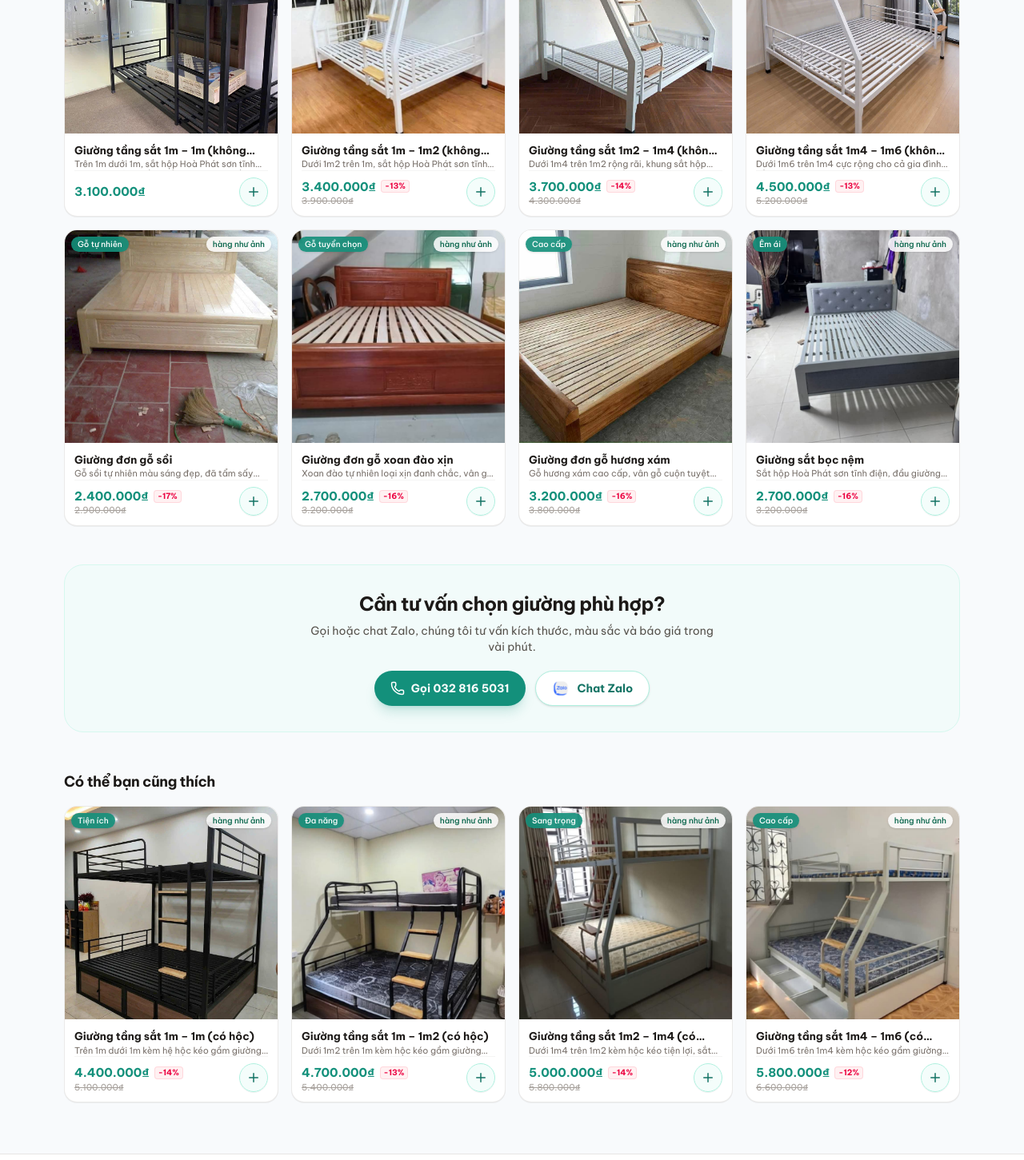
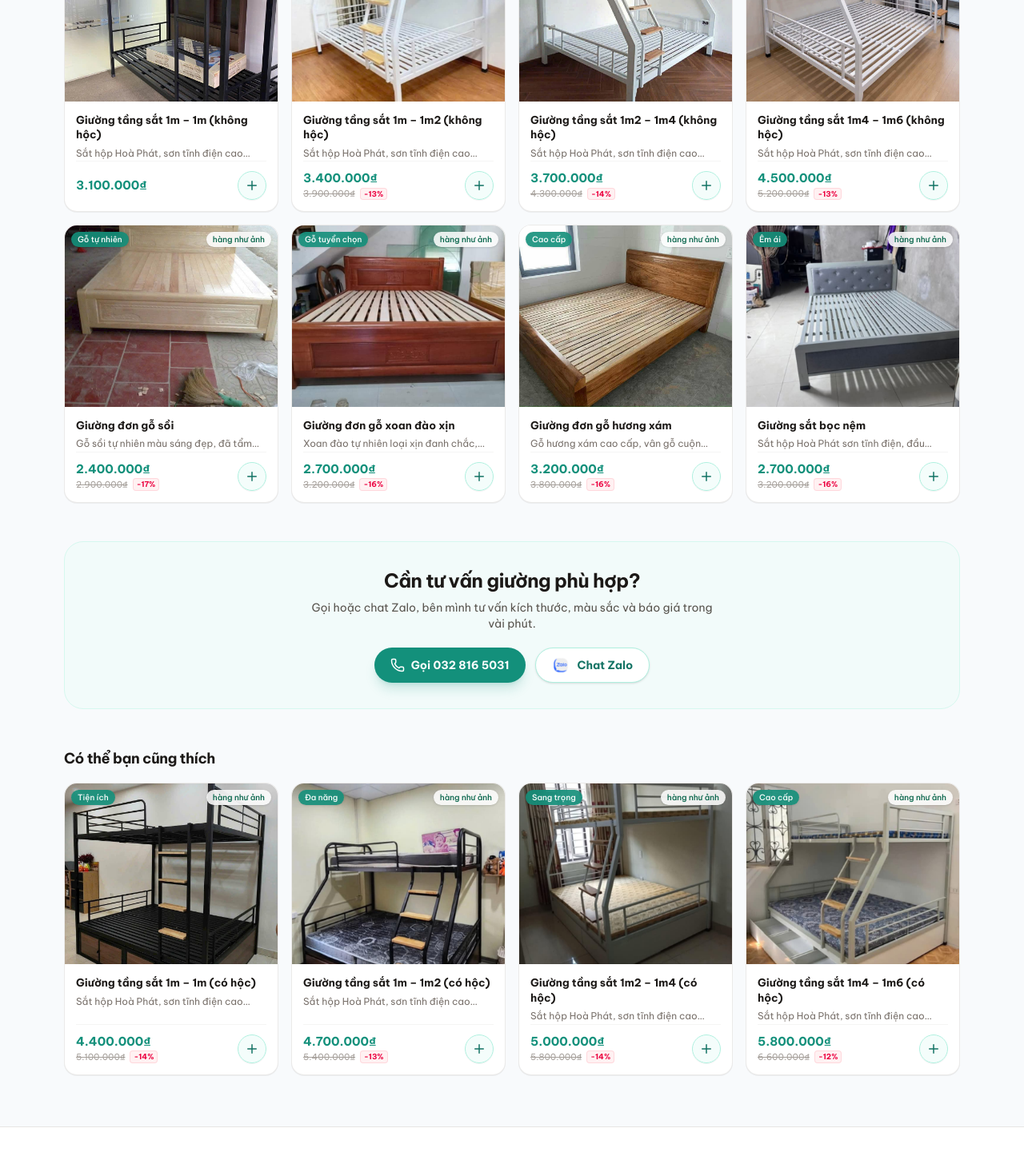
Before and after one commit to ismethanhtung/giuong-tang-binh-an, a Next.js app: page / in a window 1280 px wide. Shown: the part 1060-2511 px from the top of the page at 80% size. Built offline with nearby package versions, Linux system fonts and the light colour scheme.

Commit message:
Cập nhật layout thẻ sản phẩm, huy hiệu cam kết và tối ưu hiển thị mobile

```diff
--- a/src/app/page.tsx
+++ b/src/app/page.tsx
@@ -47,8 +47,7 @@ export default function HomePage() {
                             </span>
                         </h1>
                         <p className="mt-4 max-w-md text-sm leading-relaxed text-stone-200 sm:text-base">
-                            Giường tầng, giường sắt, giường gỗ, tủ và bàn ghế
-                            ăn.
+                            Giường tầng, giường sắt, giường gỗ, tủ và bàn ghế.
                         </p>
                         <div className="mt-7 flex flex-wrap gap-3">
                             <Link
@@ -161,10 +160,10 @@ export default function HomePage() {
                 {/* CTA band */}
                 <section className="mt-12 overflow-hidden rounded-3xl border border-brand-100 bg-brand-50/70 p-6 text-center sm:p-8">
                     <h2 className="text-xl font-bold tracking-tight text-stone-900 sm:text-2xl">
-                        Cần tư vấn chọn giường phù hợp?
+                        Cần tư vấn giường phù hợp?
                     </h2>
                     <p className="mx-auto mt-2 max-w-lg text-sm text-stone-600">
-                        Gọi hoặc chat Zalo, chúng tôi tư vấn kích thước, màu sắc
+                        Gọi hoặc chat Zalo, bên mình tư vấn kích thước, màu sắc
                         và báo giá trong vài phút.
                     </p>
                     <div className="mt-5 flex flex-wrap justify-center gap-3">
--- a/src/components/Footer.tsx
+++ b/src/components/Footer.tsx
@@ -163,7 +163,8 @@ export default function Footer() {
                         Tự hào hàng Việt Nam chất lượng cao.
                     </span>
                     <span>
-                        Cam kết hàng như ảnh, đúng chất lượng, bảo hành uy tín.
+                        Cam kết hàng như ảnh, đúng chất lượng, an toàn chắc
+                        chắn.
                     </span>
                 </div>
             </div>
--- a/src/components/ProductCard.tsx
+++ b/src/components/ProductCard.tsx
@@ -42,14 +42,14 @@ export default function ProductCard({ product }: { product: Product }) {
                 href={`/san-pham/${product.slug}`}
                 className="flex flex-1 flex-col"
             >
-                {/* Ảnh sản phẩm chiếm ưu thế chính (tỉ lệ vuông 1:1 rõ nét) */}
+                {/* Ảnh sản phẩm: tỉ lệ chiều cao 0.85 (aspect-[20/17]) */}
                 <div className="relative overflow-hidden bg-stone-100">
                     <ProductImage
                         type={product.type}
                         color={product.color}
                         src={currentImage}
                         alt={product.name}
-                        className="aspect-square w-full object-cover transition-transform duration-300 group-hover:scale-102"
+                        className="aspect-[20/17] w-full object-cover transition-transform duration-300 group-hover:scale-102"
                     />
 
                     {/* Badge bên trái: kích thước, padding và font đồng bộ hoàn toàn với badge 'hàng như ảnh' bên phải */}
@@ -81,7 +81,7 @@ export default function ProductCard({ product }: { product: Product }) {
                                                     ? `Xem thêm ${remainingCount} ảnh nữa`
                                                     : `Xem ảnh ${idx + 1}`
                                             }
-                                            className={`relative h-8 w-8 sm:h-9 sm:w-9 shrink-0 cursor-pointer overflow-hidden rounded-md border-2 transition-all ${
+                                            className={`relative h-7.5 w-7.5 sm:h-8.5 sm:w-8.5 shrink-0 cursor-pointer overflow-hidden rounded-md border-2 transition-all ${
                                                 isActive
                                                     ? "border-brand-400 shadow-md opacity-100"
                                                     : "border-white/70 opacity-80 hover:opacity-100 hover:border-white"
@@ -107,11 +107,11 @@ export default function ProductCard({ product }: { product: Product }) {
                     )}
                 </div>
 
-                {/* Phần thông tin bên dưới tinh gọn và thanh thoát */}
-                <div className="flex flex-1 flex-col p-2.5 sm:p-3">
-                    {/* Tên sản phẩm gọn 1 dòng */}
+                {/* Phần thông tin bên dưới được tăng không gian và giãn cách thoáng hơn */}
+                <div className="flex flex-1 flex-col p-3 sm:p-3.5">
+                    {/* Tên sản phẩm co giãn tự nhiên: 1 dòng nếu ngắn, tối đa 2 dòng nếu dài */}
                     <h3
-                        className="line-clamp-1 text-xs sm:text-[13.5px] font-bold leading-snug text-stone-900 group-hover:text-brand-600 transition"
+                        className="line-clamp-2 text-xs sm:text-[13.5px] font-bold leading-snug text-stone-900 group-hover:text-brand-600 transition"
                         title={product.name}
                     >
                         {product.name}
@@ -119,28 +119,31 @@ export default function ProductCard({ product }: { product: Product }) {
 
                     {/* Mô tả sản phẩm gọn 1 dòng */}
                     {desc && (
-                        <p className="mt-0.5 line-clamp-1 text-[11px] leading-tight text-stone-500">
+                        <p className="mt-1 line-clamp-1 text-[11px] sm:text-xs leading-relaxed text-stone-500">
                             {desc}
                         </p>
                     )}
 
                     {/* Khu vực giá bán & nút thêm vào giỏ */}
-                    <div className="mt-auto pt-2 border-t border-stone-100 flex items-center justify-between gap-1.5">
+                    <div className="mt-auto pt-2.5 sm:pt-3 border-t border-stone-100 flex items-center justify-between gap-1.5">
                         <div className="flex flex-col min-w-0">
-                            <div className="flex items-center gap-1.5 flex-wrap">
-                                <span className="text-sm font-extrabold text-brand-600 sm:text-[15px] whitespace-nowrap">
+                            {/* Giá bán chính */}
+                            <span className="text-sm font-extrabold text-brand-600 sm:text-[15px] leading-tight whitespace-nowrap">
                                 {formatPrice(product.price)}
                             </span>
+
+                            {/* Giá cũ và % giảm nằm chung 1 hàng ngay bên dưới, không bị rớt hàng */}
+                            {product.oldPrice && (
+                                <div className="mt-0.5 flex items-center gap-1.5 flex-nowrap">
+                                    <span className="text-[11px] text-stone-400 line-through leading-none whitespace-nowrap">
+                                        {formatPrice(product.oldPrice)}
+                                    </span>
                                     {discount > 0 && (
-                                    <span className="inline-flex items-center rounded bg-rose-50 px-1 py-0.5 text-[10px] font-bold text-rose-600 border border-rose-200/70 leading-none whitespace-nowrap">
+                                        <span className="inline-flex items-center rounded bg-rose-50 px-1 py-0.5 text-[9.5px] font-bold text-rose-600 border border-rose-200/70 leading-none whitespace-nowrap shrink-0">
                                             -{discount}%
                                         </span>
                                     )}
                                 </div>
-                            {product.oldPrice && (
-                                <span className="text-[11px] text-stone-400 line-through leading-none mt-0.5">
-                                    {formatPrice(product.oldPrice)}
-                                </span>
                             )}
                         </div>
 
--- a/src/data/products.json
+++ b/src/data/products.json
@@ -7,8 +7,8 @@
         "price": 3100000,
         "badge": "Tiết kiệm",
         "featured": true,
-    "shortDesc": "Trên 1m dưới 1m, sắt hộp Hoà Phát sơn tĩnh điện cao cấp, chắc chắn, không rung lắc.",
-    "description": "Giường tầng sắt kích thước trên 1m dưới 1m tối ưu diện tích cho phòng nhỏ, ký túc xá, homestay. Khung sắt hộp Hoà Phát dày dặn chịu tải tới 250kg mỗi tầng, sơn tĩnh điện chống xước chống gỉ trọn đời.",
+        "shortDesc": "Sắt hộp Hoà Phát, sơn tĩnh điện cao cấp, Trên 1m dưới 1m, chắc chắn, không rung lắc.",
+        "description": "Giường tầng sắt kích thước trên 1m dưới 1m tối ưu diện tích cho phòng nhỏ, ký túc xá, homestay. Khung sắt hộp Hoà Phát dày dặn chịu tải cao, sơn tĩnh điện cao cấp bền màu, chống bong tróc và rỉ sét.",
         "color": "#3bb39a",
         "specs": [
             {
@@ -40,7 +40,7 @@
         "oldPrice": 5100000,
         "badge": "Tiện ích",
         "featured": false,
-    "shortDesc": "Trên 1m dưới 1m kèm hệ hộc kéo gầm giường chứa đồ chăn màn tiện dụng.",
+        "shortDesc": "Sắt hộp Hoà Phát, sơn tĩnh điện cao cấp, Trên 1m dưới 1m kèm hộc kéo tiện dụng.",
         "description": "Mẫu giường tầng sắt hộp Hoà Phát trên 1m dưới 1m tích hợp thêm 2 hộc kéo chứa đồ lớn dưới gầm, tiết kiệm tối đa diện tích phòng ngủ và giữ phòng luôn ngăn nắp.",
         "color": "#3bb39a",
         "specs": [
@@ -71,10 +71,10 @@
         "type": "bunk",
         "price": 3400000,
         "oldPrice": 3900000,
-    "badge": "Hàng bán chạy",
+        "badge": "Bán chạy",
         "featured": true,
         "imageFolder": "giuong/giuong-tang-sat-1m-1m2-khong-hoc",
-    "shortDesc": "Dưới 1m2 trên 1m, sắt hộp Hoà Phát sơn tĩnh điện cao cấp, khung hộp vững chắc.",
+        "shortDesc": "Sắt hộp Hoà Phát, sơn tĩnh điện cao cấp, Dưới 1m2 trên 1m, khung hộp vững chắc.",
         "description": "Giường tầng sắt hộp cao cấp Hòa Phát, kích thước tiêu chuẩn tầng trên 1m tầng dưới 1m2 phù hợp phòng gia đình, nhà trọ, ký túc xá. Sơn tĩnh điện chống trầy xước, không rỉ sét, chịu lực tối đa tới 250kg mỗi tầng. Hàng thực tế 100% như ảnh chụp tại xưởng.",
         "color": "#3bb39a",
         "specs": [
@@ -106,7 +106,7 @@
         "oldPrice": 5400000,
         "badge": "Đa năng",
         "featured": false,
-    "shortDesc": "Dưới 1m2 trên 1m kèm hộc kéo gầm giường tiện dụng, chứa đồ thoải mái.",
+        "shortDesc": "Sắt hộp Hoà Phát, sơn tĩnh điện cao cấp, Dưới 1m2 trên 1m kèm hộc kéo tiện dụng.",
         "description": "Giường tầng sắt tầng trên 1m tầng dưới 1m2 kết hợp hộc kéo gầm giường rộng rãi. Sắt thép Hoà Phát dày dặn dập gân chịu lực, sơn tĩnh điện mịn đẹp.",
         "color": "#3bb39a",
         "specs": [
@@ -140,7 +140,7 @@
         "badge": "Mẫu mới",
         "featured": true,
         "imageFolder": "giuong/giuong-tang-sat-1m2-1m4-khong-hoc",
-    "shortDesc": "Dưới 1m4 trên 1m2 rộng rãi, khung sắt hộp dày dặn, không rung lắc.",
+        "shortDesc": "Sắt hộp Hoà Phát, sơn tĩnh điện cao cấp, Dưới 1m4 trên 1m2, chắc chắn, không rung lắc.",
         "description": "Mẫu giường tầng sắt rộng rãi dành cho cả người lớn và trẻ em. Tầng dưới 1m4 thoải mái cho 2 người nằm, tầng trên 1m2 có lan can an toàn cao. Gia công bằng sắt thép Hòa Phát loại 1, mối hàn ngấu đẹp và sơn tĩnh điện bền màu.",
         "color": "#38a3a5",
         "specs": [
@@ -172,7 +172,7 @@
         "oldPrice": 5800000,
         "badge": "Sang trọng",
         "featured": false,
-    "shortDesc": "Dưới 1m4 trên 1m2 kèm hộc kéo tiện lợi, sắt hộp Hoà Phát cao cấp.",
+        "shortDesc": "Sắt hộp Hoà Phát, sơn tĩnh điện cao cấp, Dưới 1m4 trên 1m2 kèm hộc kéo tiện lợi.",
         "description": "Phiên bản có hộc của giường tầng 1m2 - 1m4. Hộc kéo gầm giường ray trượt êm nhẹ, chứa chăn ga gối đệm dễ dàng. Khung sắt hộp Hoà Phát sơn tĩnh điện bền đẹp.",
         "color": "#38a3a5",
         "specs": [
@@ -201,7 +201,7 @@
         "oldPrice": 5200000,
         "badge": "Cỡ đại",
         "featured": true,
-    "shortDesc": "Dưới 1m6 trên 1m4 cực rộng cho cả gia đình, sắt hộp chịu tải cực lớn.",
+        "shortDesc": "Sắt hộp Hoà Phát, sơn tĩnh điện cao cấp, Dưới 1m6 trên 1m4, chịu tải cực lớn.",
         "description": "Giường tầng kích thước đại: tầng trên 1m4, tầng dưới 1m6 nằm được 3-4 người thoải mái. Khung cột sắt hộp Hoà Phát khổ lớn dập gân siêu chắc chắn, không phát ra tiếng kêu kẽo kẹt.",
         "color": "#2a7065",
         "specs": [
@@ -230,8 +230,8 @@
         "oldPrice": 6600000,
         "badge": "Cao cấp",
         "featured": false,
-    "shortDesc": "Dưới 1m6 trên 1m4 kèm hộc kéo gầm giường cỡ lớn, tối ưu mọi không gian.",
-    "description": "Mẫu giường tầng cỡ lớn 1m4 - 1m6 tích hợp hệ hộc kéo tiện ích. Thiết kế vững chắc, an toàn tuyệt đối cho người lớn và trẻ nhỏ, bảo hành độ bền lâu dài.",
+        "shortDesc": "Sắt hộp Hoà Phát, sơn tĩnh điện cao cấp, Dưới 1m6 trên 1m4 kèm hộc kéo tiện dụng.",
+        "description": "Mẫu giường tầng cỡ lớn 1m4 - 1m6 tích hợp hệ hộc kéo tiện ích. Thiết kế vững chắc, an toàn tuyệt đối cho người lớn và trẻ nhỏ, chịu lực tốt.",
         "color": "#2a7065",
         "specs": [
             {
@@ -407,7 +407,6 @@
         "imageFolder": "giuong/giuong-sat-don-khong-boc",
         "shortDesc": "Sắt hộp Hoà Phát sơn tĩnh điện cao cấp, siêu bền, lau chùi dễ dàng.",
         "description": "Giường sắt đơn không bọc thiết kế tối giản, sạch sẽ và siêu bền. Sử dụng hoàn toàn sắt hộp Hoà Phát chịu lực cao, sơn tĩnh điện chống rỉ sét tuyệt đối. Hàng thực tế chụp trực tiếp tại xưởng.",
-    "color": "#264653",
         "specs": [
             {
                 "label": "Kích thước",
```
Also changed, not shown: src/app/san-pham/[slug]/page.tsx (+15 -13 lines), src/components/icons.tsx (+5 -4 lines). Lines whose indentation alone changed are shown as unchanged.
